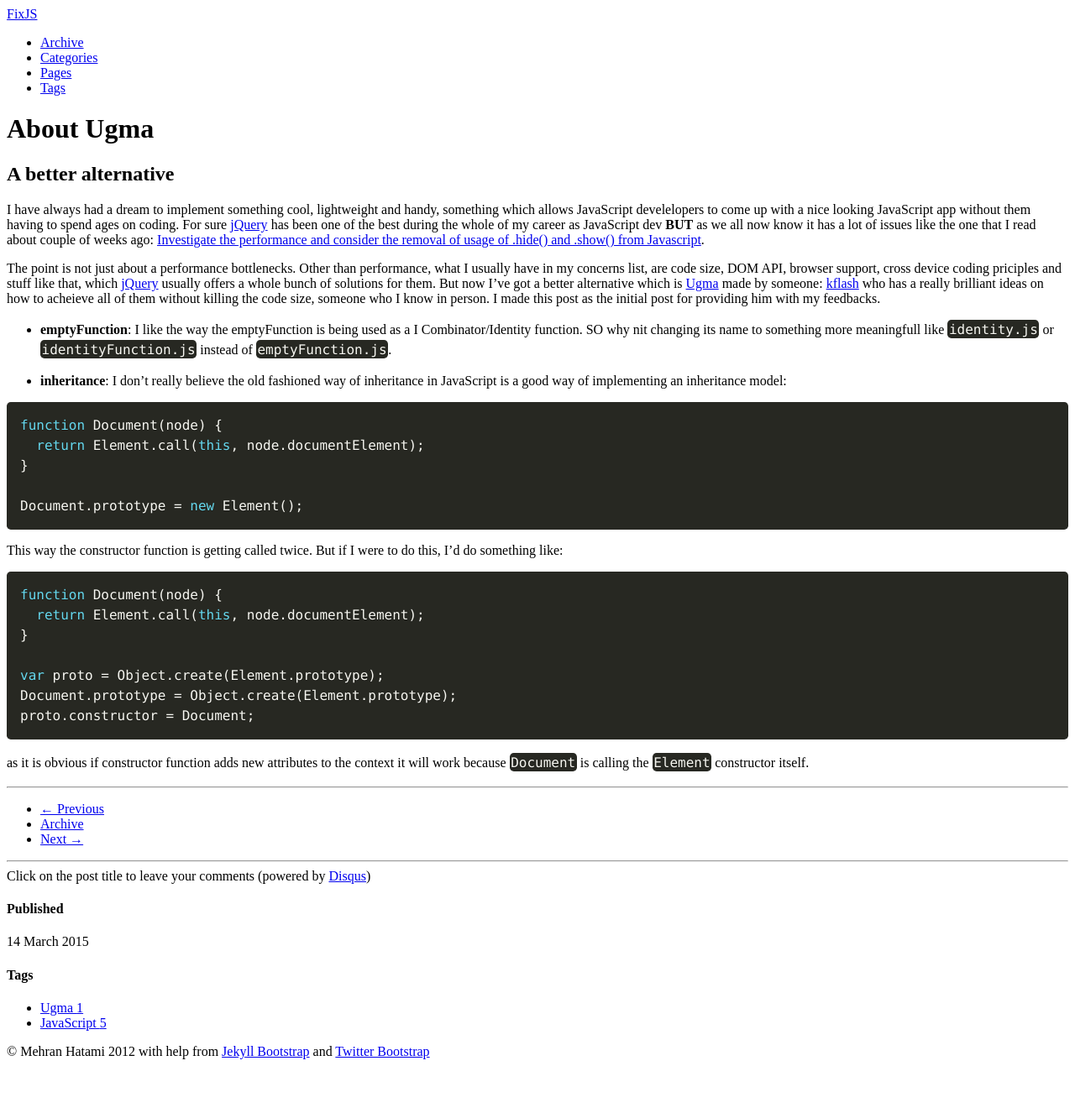
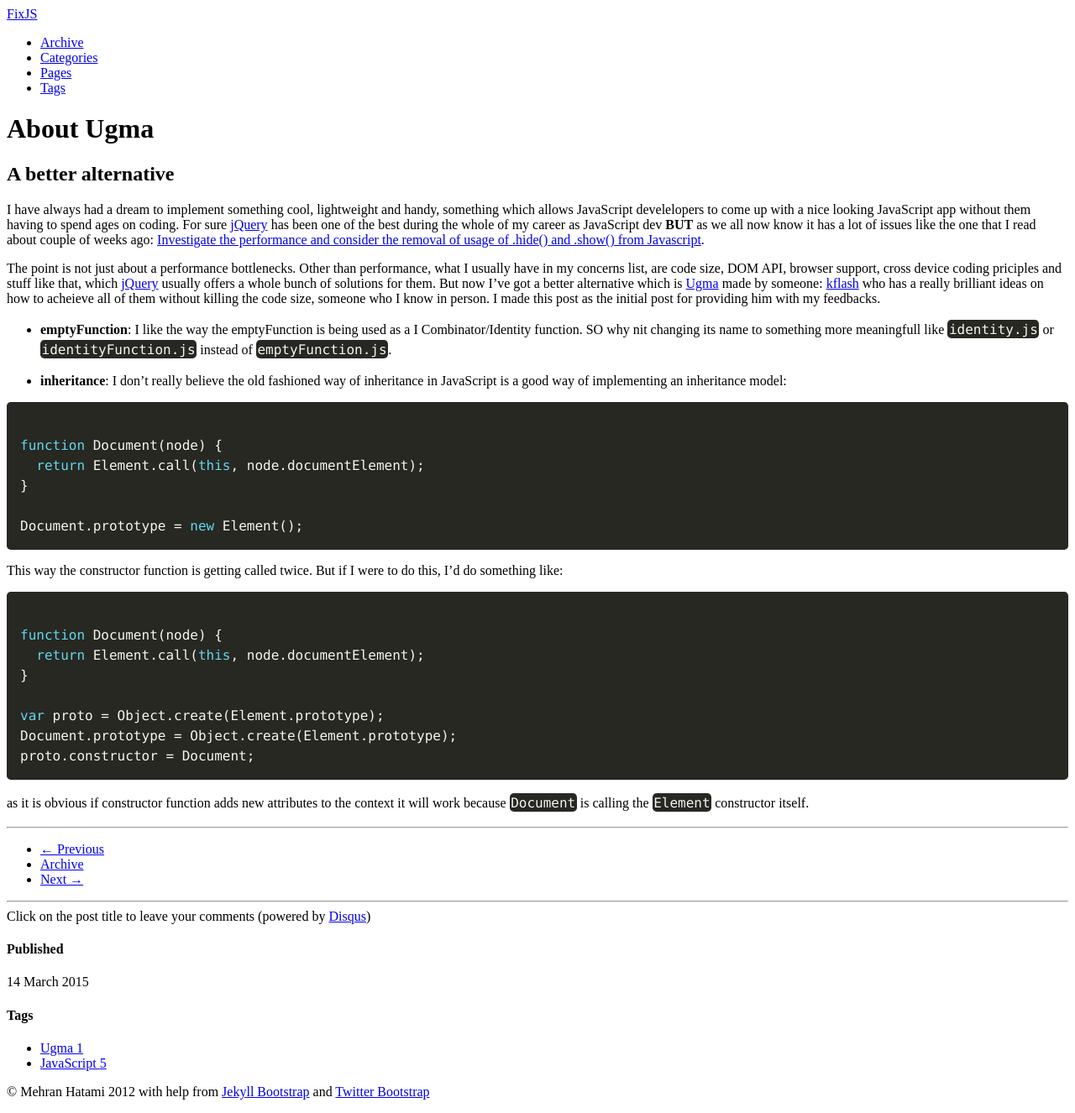
Before and after one commit to fixjs/fixjs.github.io, a Jekyll site: the page built from _posts/2015-03-14-about-ugma.md, in a window 1280 px wide. Shown: the whole page at 84% size. Built offline with Jekyll 4.4.1, drawn with Linux system fonts in a browser that asks for light colours; comment, search, counter and statistics services are not loaded; before the commit the page ends 1278 px from its top, so only the background shows below that.

Commit message:
use pre tags

````diff
--- a/_posts/2015-03-14-about-ugma.md
+++ b/_posts/2015-03-14-about-ugma.md
@@ -17,17 +17,17 @@
 
 - __inheritance__: I don't really believe the old fashioned way of inheritance in JavaScript is a good way of implementing an inheritance model:
 
-```javascript
+<pre><code class="language-javascript">
 function Document(node) {
   return Element.call(this, node.documentElement);
 }
 
 Document.prototype = new Element();
-```
+</code></pre>
 
 This way the constructor function is getting called twice. But if I were to do this, I'd do something like:
 
-```javascript
+<pre><code class="language-javascript">
 function Document(node) {
   return Element.call(this, node.documentElement);
 }
@@ -35,6 +35,6 @@
 var proto = Object.create(Element.prototype);
 Document.prototype = Object.create(Element.prototype);
 proto.constructor = Document;
-```
+</code></pre>
 
 as it is obvious if constructor function adds new attributes to the context it will work because `Document` is calling the `Element` constructor itself.
````
